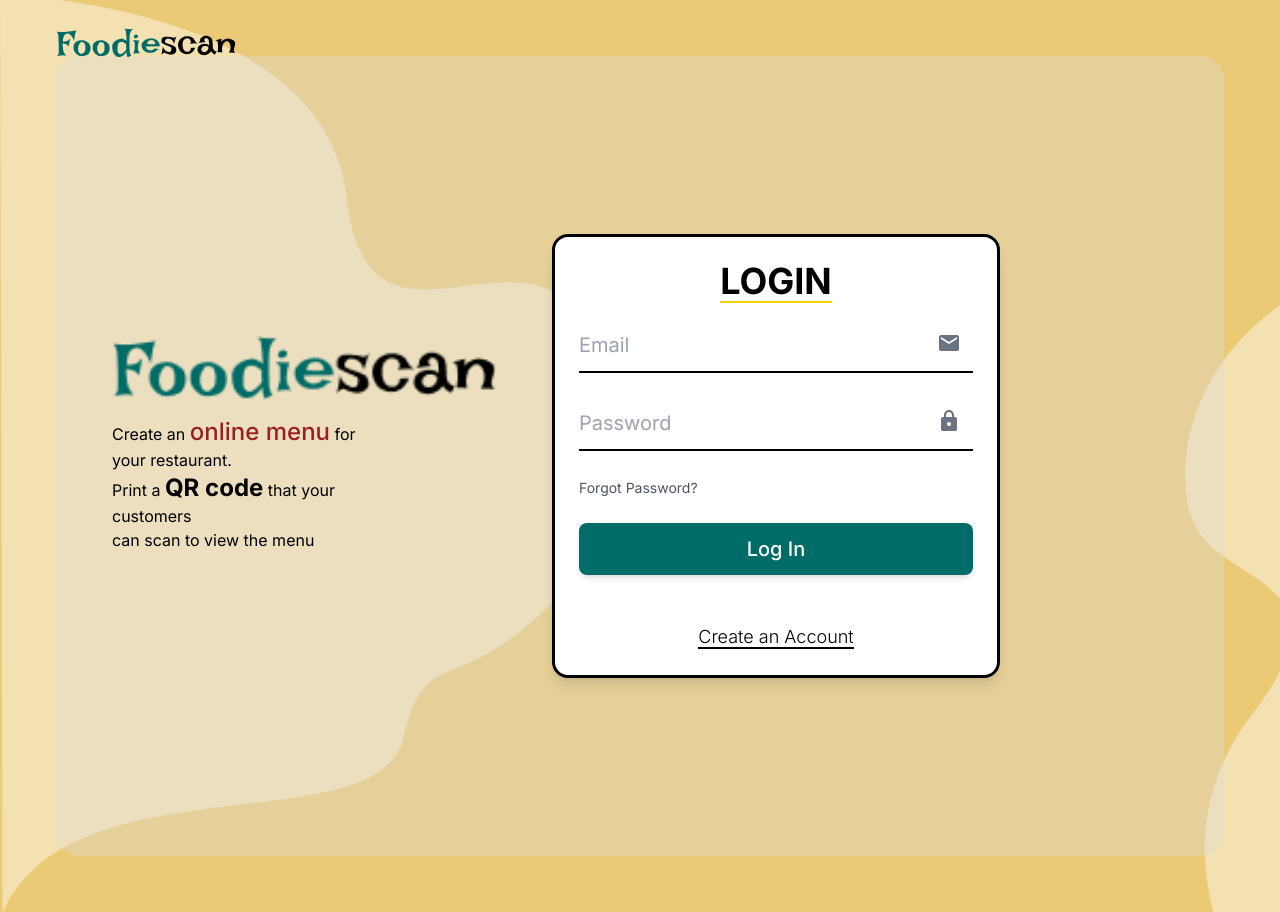
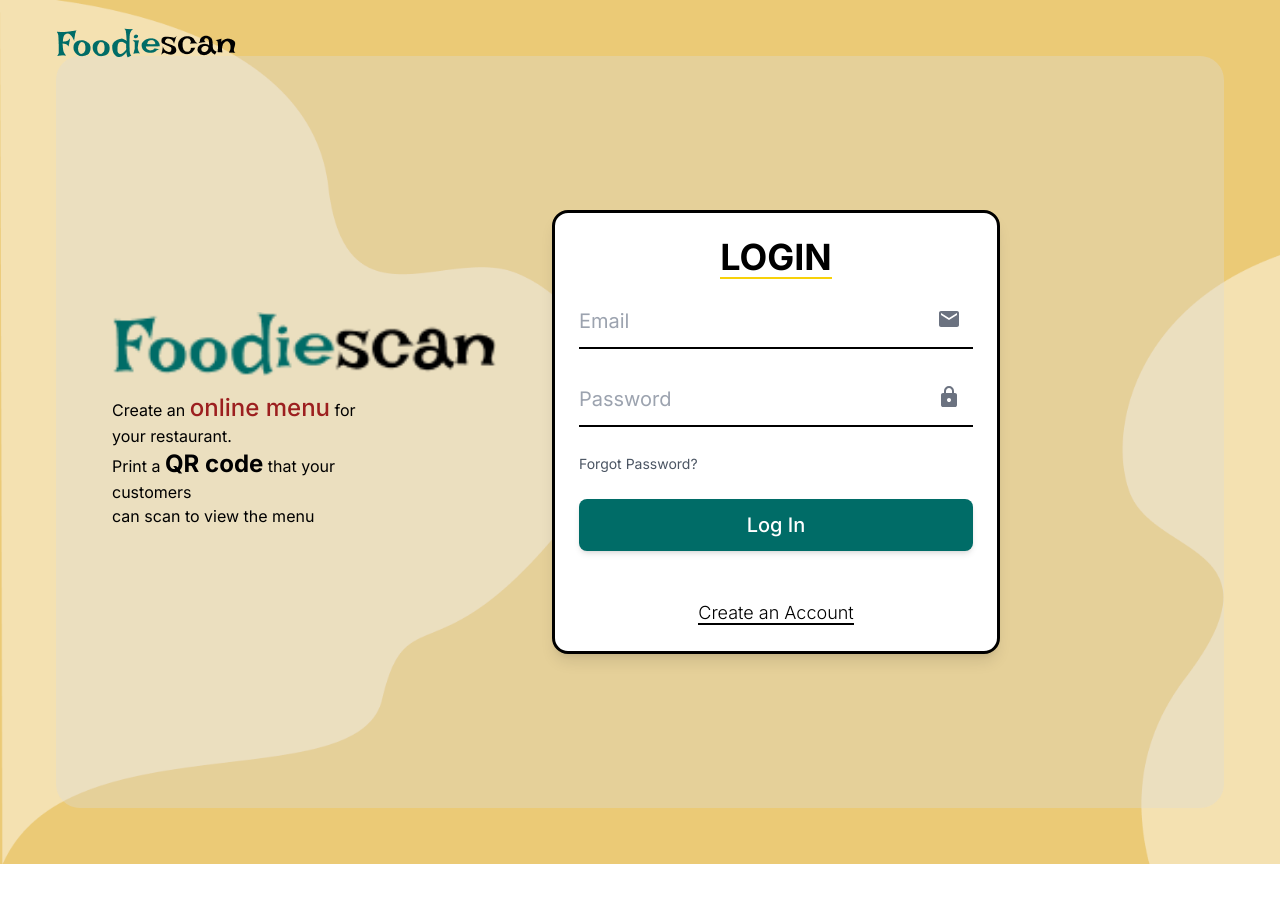
Before and after one commit to nedbot1/restaurantApp_frontend, a Next.js app: page / in a window 1280 px wide. After the commit the page ends 864 px from the top, so only its background shows below. Built offline with nearby package versions, Linux system fonts and the light colour scheme.

Commit message:
makes lil changes in login ui

```diff
--- a/app/layout.tsx
+++ b/app/layout.tsx
@@ -17,7 +17,7 @@ export default function RootLayout({
   return (
     <html lang="en">
       <body
-        className={`${inter.className} bg-restaurant-bg bg-cover h-fit`}
+        className={`${inter.className} bg-restaurant-bg bg-cover`}
       >
 
         {children}
--- a/app/page.tsx
+++ b/app/page.tsx
@@ -60,7 +60,8 @@ export default function LoginPage() {
   };
 
   return (
-    <div className="flex bg-[#D9D9D9]/35 rounded-3xl items-center px-14 gap-14 m-14">
+    <div className="">
+    <div className="flex bg-[#D9D9D9]/35 rounded-3xl items-center px-14 h-[47rem] m-14 gap-14 ">
       <div className="absolute top-7 left-14">
         <img src="/logo.png" alt="Logo" />
       </div>
@@ -161,5 +162,6 @@ export default function LoginPage() {
         </div>
       </div>
     </div>
+    </div>
   );
 }
--- a/app/page/owner/page.tsx
+++ b/app/page/owner/page.tsx
@@ -83,7 +83,7 @@ const OwnerPage: React.FC = () => {
 
   return (
     <div className="">
-      <div className=" bg-[#D9D9D9]/35 rounded-3xl flex flex-col justify-center px-14 gap-14 m-14 h-screen">
+      <div className=" bg-[#D9D9D9]/35 rounded-3xl flex flex-col justify-center h-[47rem] px-14 gap-14 m-14">
         {restaurant ? (
           <div>
             <h2 className="text-2xl font-bold mb-6 text-center">
```
